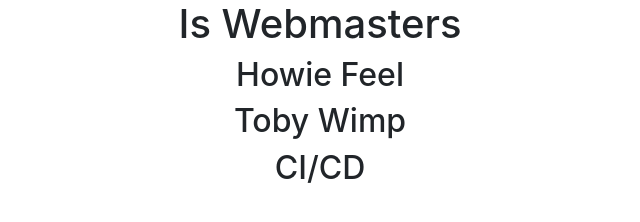
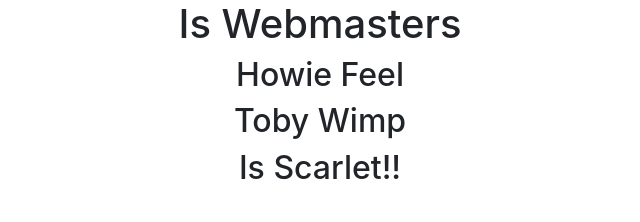
Before and after one commit to smarchman/heywimpcicd, a plain HTML site: page index.html in a window 1280 px wide. Shown: the whole page, without its empty margins (320-960 px from the left). Drawn offline with nearby package versions, Linux system fonts and the light colour scheme.

Commit message:
Added Scarlett

```diff
--- a/index.html
+++ b/index.html
@@ -14,7 +14,7 @@
         <h1>Is Webmasters</h1>
         <h2>Howie Feel</h2>
         <h2>Toby Wimp</h2>
-        <h2>CI/CD</h2>
+        <h2>Is Scarlet!!</h2>
     </center>
 
 
```
